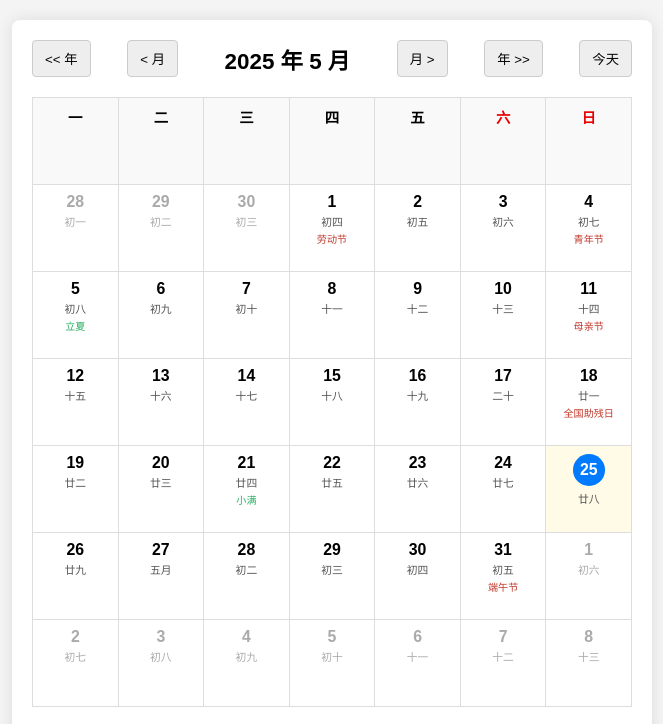
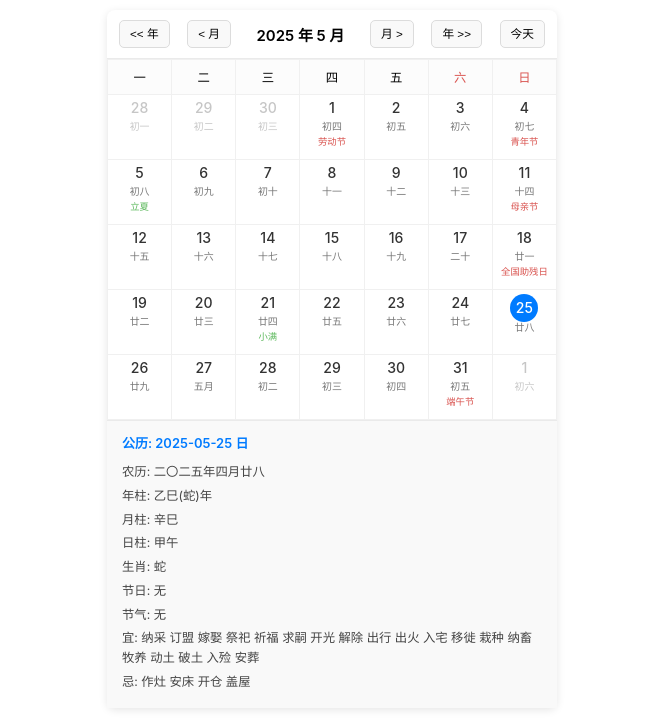
Before and after one commit to jason-effi-lab/my-notion-widget, a plain HTML site: page docs/lunar-calendar/index.html in a window 1280 px wide. Shown: the top 724 px of the page, without its empty margins (308-971 px from the left). Drawn offline with Linux system fonts and the light colour scheme.

Commit message:
fix lunar widget style

```diff
--- a/docs/lunar-calendar/script.js
+++ b/docs/lunar-calendar/script.js
@@ -28,30 +28,30 @@ document.addEventListener('DOMContentLoaded', () => {
         currentMonthYearElement.textContent = `${year} 年 ${month} 月`;
         calendarBodyElement.innerHTML = ''; // 清空旧的日历格子
 
-        // 获取当月第一天和最后一天
-        const firstDayOfMonth = Solar.fromYmd(year, month, 1);
-        const lunarFirstDay = firstDayOfMonth.getLunar();
-
-        // lunar-javascript 的 Calendar.getDaysInMonth() 获取的是农历月的天数，我们需要公历月的数据。
-        // 我们需要自己计算公历月的日历网格，然后用 Solar.fromYmd(y,m,d).getLunar() 来获取每天的农历信息。
         const date = new Date(year, month - 1, 1);
-        const daysInMonth = new Date(year, month, 0).getDate(); // 获取当月天数
+        const daysInMonth = new Date(year, month, 0).getDate();
         const firstDayOfWeek = (date.getDay() === 0) ? 6 : date.getDay() - 1; // 0 (周日) 到 6 (周六) -> 0 (周一) 到 6 (周日)
 
+        // **关键改动：动态计算行数**
+        const numRows = Math.ceil((firstDayOfWeek + daysInMonth) / 7);
+
         let dayCounter = 1;
-        for (let i = 0; i < 6; i++) { // 最多6行
+        // **关键改动：使用 numRows**
+        for (let i = 0; i < numRows; i++) {
             const row = document.createElement('tr');
-            let rowHasDates = false; // 标记这行是否有实际日期，避免最后全是空行
 
-            for (let j = 0; j < 7; j++) { // 7天一周
+            for (let j = 0; j < 7; j++) {
                 const cell = document.createElement('td');
                 cell.classList.add('date-cell');
 
                 if (i === 0 && j < firstDayOfWeek) {
-                    // 填充上个月的日期 (可选，简化版可以不填充)
-                    const prevMonthDays = new Date(year, month - 1, 0).getDate();
-                    const prevDay = prevMonthDays - firstDayOfWeek + j + 1;
-                    const solarPrev = Solar.fromYmd(month === 1 ? year - 1 : year, month === 1 ? 12 : month - 1, prevDay);
+                    // 填充上个月的日期
+                    const prevMonthLastDay = new Date(year, month - 1, 0);
+                    const prevMonthYear = prevMonthLastDay.getFullYear();
+                    const prevActualMonth = prevMonthLastDay.getMonth() + 1;
+                    const prevDayNum = prevMonthLastDay.getDate() - firstDayOfWeek + j + 1;
+
+                    const solarPrev = Solar.fromYmd(prevMonthYear, prevActualMonth, prevDayNum);
                     const lunarPrev = solarPrev.getLunar();
 
                     cell.innerHTML = `
@@ -65,17 +65,16 @@ document.addEventListener('DOMContentLoaded', () => {
                     const lunarDayObj = solarDay.getLunar();
 
                     let lunarDisplay = lunarDayObj.getDayInChinese();
-                    if (lunarDayObj.getDay() === 1) { // 如果是农历初一，显示月份
+                    if (lunarDayObj.getDay() === 1) {
                         lunarDisplay = lunarDayObj.getMonthInChinese() + '月';
                     }
 
-                    // 节日和节气
                     let festivals = '';
-                    const solarFestivals = solarDay.getFestivals(); // 公历节日
+                    const solarFestivals = solarDay.getFestivals();
                     solarFestivals.forEach(f => festivals += `<span class="festival">${f}</span>`);
-                    const lunarFestivals = lunarDayObj.getFestivals(); // 农历节日
+                    const lunarFestivals = lunarDayObj.getFestivals();
                     lunarFestivals.forEach(f => festivals += `<span class="festival">${f}</span>`);
-                    const otherFestivals = lunarDayObj.getOtherFestivals(); // 其他特定日期名称
+                    const otherFestivals = lunarDayObj.getOtherFestivals();
                     otherFestivals.forEach(f => festivals += `<span class="festival">${f}</span>`);
 
 
@@ -84,7 +83,6 @@ document.addEventListener('DOMContentLoaded', () => {
                         jieqiDisplay = `<span class="jieqi">${lunarDayObj.getJieQi()}</span>`;
                     }
 
-
                     cell.innerHTML = `
                         <span class="solar-day">${dayCounter}</span>
                         <span class="lunar-day">${lunarDisplay}</span>
@@ -92,15 +90,9 @@ document.addEventListener('DOMContentLoaded', () => {
                         ${jieqiDisplay}
                     `;
 
-                    // 高亮今天
                     const today = new Date();
                     if (year === today.getFullYear() && month === (today.getMonth() + 1) && dayCounter === today.getDate()) {
                         cell.classList.add('today');
-                    }
-
-                    // 周末高亮 (可选，CSS也可以通过th来判断)
-                    if (j === 5 || j === 6) { // 周六或周日
-                        // cell.classList.add('weekend'); // 可以通过th样式来让整列变红
                     }
 
                     cell.dataset.year = year;
@@ -109,11 +101,14 @@ document.addEventListener('DOMContentLoaded', () => {
                     cell.addEventListener('click', showDateInfo);
 
                     dayCounter++;
-                    rowHasDates = true;
                 } else {
-                    // 填充下个月的日期 (可选)
+                    // 填充下个月的日期
                     const nextMonthDay = dayCounter - daysInMonth;
-                    const solarNext = Solar.fromYmd(month === 12 ? year + 1 : year, month === 12 ? 1 : month + 1, nextMonthDay);
+                    const nextMonthFirstDay = new Date(year, month, 1); // 下个月的第一天
+                    const nextActualMonth = nextMonthFirstDay.getMonth() +1;
+                    const nextMonthYear = nextMonthFirstDay.getFullYear();
+
+                    const solarNext = Solar.fromYmd(nextMonthYear, nextActualMonth, nextMonthDay);
                     const lunarNext = solarNext.getLunar();
                     cell.innerHTML = `
                         <span class="solar-day">${solarNext.getDay()}</span>
@@ -125,13 +120,11 @@ document.addEventListener('DOMContentLoaded', () => {
                 row.appendChild(cell);
             }
             calendarBodyElement.appendChild(row);
-            if (!rowHasDates && dayCounter > daysInMonth) break; // 如果一行没有任何本月日期，并且本月日期已排完，则停止
         }
     }
 
     function showDateInfo(event) {
         let targetCell = event.target;
-        // 确保我们获取到的是 td 元素
         while (targetCell && targetCell.tagName !== 'TD') {
             targetCell = targetCell.parentElement;
         }
@@ -163,16 +156,13 @@ document.addEventListener('DOMContentLoaded', () => {
         infoFestivals.textContent = `节日: ${festivalsText.trim() || '无'}`;
         infoJieqi.textContent = `节气: ${lunar.getJieQi() || '无'}`;
 
-        const dayLunar = Lunar.fromDate(new Date(year, month - 1, day)); // lunar-javascript 需要用这个获取宜忌
+        const dayLunar = Lunar.fromDate(new Date(year, month - 1, day));
         infoYi.textContent = `宜: ${dayLunar.getDayYi().join(' ')}`;
         infoJi.textContent = `忌: ${dayLunar.getDayJi().join(' ')}`;
-
 
         dateInfoPanel.style.display = 'block';
     }
 
-
-    // 事件监听
     prevMonthButton.addEventListener('click', () => {
         currentMonth--;
         if (currentMonth < 1) {
@@ -210,22 +200,18 @@ document.addEventListener('DOMContentLoaded', () => {
         currentYear = today.getFullYear();
         currentMonth = today.getMonth() + 1;
         renderCalendar(currentYear, currentMonth);
-        // 模拟点击今天的日期来显示信息
         const todayCell = document.querySelector(`.date-cell[data-year="${currentYear}"][data-month="${currentMonth}"][data-day="${today.getDate()}"]`);
         if (todayCell) {
-            todayCell.click();
+           todayCell.click();
         } else {
             dateInfoPanel.style.display = 'none';
         }
     });
 
-    // 初始渲染
     renderCalendar(currentYear, currentMonth);
-    // 初始加载时如果想显示今天的信息，可以模拟一次点击
     const todayForInfo = new Date();
     const todayCellInitial = document.querySelector(`.date-cell[data-year="${todayForInfo.getFullYear()}"][data-month="${todayForInfo.getMonth() + 1}"][data-day="${todayForInfo.getDate()}"]`);
     if (todayCellInitial) {
-        todayCellInitial.click();
+       todayCellInitial.click();
     }
-
 });
--- a/docs/lunar-calendar/style.css
+++ b/docs/lunar-calendar/style.css
@@ -1,165 +1,176 @@
 body {
-    font-family: sans-serif;
-    display: flex;
-    justify-content: center;
-    align-items: flex-start;
-    /* 修改这里，让日历顶部对齐 */
-    min-height: 100vh;
-    margin: 20px;
-    background-color: #f4f4f4;
+    font-family: -apple-system, BlinkMacSystemFont, "Segoe UI", Roboto, "Helvetica Neue", Arial, sans-serif;
+    margin: 0;
+    padding: 10px; /* 组件外边距，给一点呼吸空间 */
+    background-color: #fff;
+    font-size: 13px; /* 调整基础字号，如果14px还是大，可以再减小 */
+    box-sizing: border-box;
+    /* overflow: hidden; */ /* 暂时去掉，先看内容自然高度 */
 }
 
 .calendar-container {
     background: #fff;
-    padding: 20px;
     border-radius: 8px;
-    box-shadow: 0 0 15px rgba(0, 0, 0, 0.1);
-    min-width: 400px;
-    /* 根据内容调整 */
-    max-width: 600px;
+    box-shadow: 0 2px 8px rgba(0,0,0,0.1);
+    width: 100%;
+    max-width: 450px; /* 设定一个最大宽度，避免在宽屏 Notion 块中过宽，根据需要调整 */
+    margin: 0 auto;   /* 如果 calendar-container 比 body 窄，则使其居中 */
+    box-sizing: border-box;
 }
 
 .calendar-header {
     display: flex;
     justify-content: space-between;
     align-items: center;
-    margin-bottom: 20px;
+    padding: 10px 12px; /* 增加头部内边距 */
+    border-bottom: 1px solid #eaeaea;
 }
 
 .calendar-header h2 {
-    margin: 0 10px;
-    font-size: 1.4em;
-    min-width: 120px;
-    /* 给月份年份显示区一个最小宽度 */
-    text-align: center;
+    margin: 0 8px;
+    font-size: 1.15em; /* 头部月份年份字号略大 */
+    font-weight: 600;
+    white-space: nowrap;
 }
 
 .calendar-header button {
-    padding: 8px 12px;
+    padding: 5px 10px; /* 按钮内边距 */
+    font-size: 0.9em;
     cursor: pointer;
-    border: 1px solid #ccc;
-    background-color: #eee;
-    border-radius: 4px;
+    border: 1px solid #dcdcdc;
+    background-color: #f9f9f9;
+    border-radius: 5px;
+    line-height: 1.4;
 }
-
 .calendar-header button:hover {
-    background-color: #ddd;
+    background-color: #f0f0f0;
 }
 
 .calendar-table {
     width: 100%;
     border-collapse: collapse;
-    table-layout: fixed;
-    /* 让列宽均匀 */
+    table-layout: fixed; /* 关键：保持列宽平均 */
 }
 
-.calendar-table th,
-.calendar-table td {
-    border: 1px solid #ddd;
-    padding: 8px;
-    /* 减小一点内边距 */
+.calendar-table th, .calendar-table td {
+    border: 1px solid #f0f0f0;
     text-align: center;
-    vertical-align: top;
-    height: 70px;
-    /* 给单元格一个固定高度 */
-    font-size: 0.9em;
+    vertical-align: top; /* 内容从上往下排 */
+    box-sizing: border-box;
+    /* **关键：为单元格设置一个固定的高度** */
+    height: 65px; /* 尝试这个高度，可以根据实际效果调整 */
+    padding: 4px 3px; /* 单元格内边距 */
+    font-size: 0.9em; /* 单元格基础字号 */
 }
 
 .calendar-table th {
-    background-color: #f9f9f9;
+    background-color: #fcfcfc;
+    font-weight: 500;
+    padding-top: 8px; /* 表头顶部 padding 大一点 */
+    padding-bottom: 8px;
+    font-size: 0.95em; /* 表头字号略大 */
+    height: auto; /* 表头高度由内容和padding决定 */
 }
 
 .date-cell {
     cursor: pointer;
 }
-
 .date-cell:hover {
-    background-color: #e9f5ff;
+    background-color: #f5faff;
 }
 
 .solar-day {
-    font-size: 1.1em;
-    font-weight: bold;
+    font-size: 1.2em;  /* 公历日字号 */
+    font-weight: 500;
     display: block;
+    line-height: 1.3;
+    margin-bottom: 3px; /* 日与农历的间距 */
+    color: #333;
 }
 
 .lunar-day {
-    font-size: 0.75em;
-    color: #555;
+    font-size: 0.85em; /* 农历字号 */
+    color: #777;
     display: block;
-    margin-top: 2px;
+    white-space: nowrap;
     overflow: hidden;
-    /* 防止节日文字过长 */
     text-overflow: ellipsis;
-    /* 显示省略号 */
-    white-space: nowrap;
-    /* 不换行 */
+    max-width: 100%;
+    line-height: 1.2;
+    margin-bottom: 2px; /* 农历与节日的间距 */
 }
 
 .other-month-day .solar-day,
-.other-month-day .lunar-day {
-    color: #aaa;
+.other-month-day .lunar-day,
+.other-month-day .festival,
+.other-month-day .jieqi {
+    color: #c0c0c0 !important;
+    opacity: 0.9;
 }
 
 .today .solar-day {
-    color: #fff;
     background-color: #007bff;
+    color: #fff !important; /* 确保覆盖 .other-month-day 如果今天是其他月份的日期 */
     border-radius: 50%;
-    width: 2em;
-    /* 调整以适应字体 */
+    width: 2em; /* 圆圈大小，相对于 .solar-day 的 font-size */
     height: 2em;
-    /* 调整以适应字体 */
     line-height: 2em;
-    /* 调整以适应字体 */
-    margin: 0 auto 2px;
-    /* 居中 */
     display: inline-block;
-    /* 使其成为圆形背景 */
+    margin: 0 auto; /* 圆圈本身居中 */
 }
-
-.today {
-    background-color: #fffbe6;
-    /* 稍微高亮今天的单元格 */
-}
+/* 如果 .today 本身也想有背景，可以取消注释，但通常圆形高亮数字就够了 */
+/* .today { background-color: #fffacd; } */
 
 
-.weekend {
-    /* 周六周日表头和日期 */
-    color: #e60000;
+.weekend { /* 表头周末文字颜色 */
+    color: #d9534f; /* 一个柔和的红色 */
 }
+/* 如果希望周末日期的数字也变色，需要JS给td添加'weekend-day'类 */
+/* .weekend-day .solar-day { color: #d9534f; } */
 
+
+.festival, .jieqi {
+    font-size: 0.8em; /* 节日节气字号 */
+    display: block;
+    white-space: nowrap;
+    overflow: hidden;
+    text-overflow: ellipsis;
+    max-width: 95%;
+    margin: 1px auto 0;
+    line-height: 1.2;
+    padding: 1px 3px; /* 给节日节气一点内边距 */
+    border-radius: 3px;
+}
 .festival {
-    font-size: 0.7em;
-    color: #c0392b;
-    /* 节日红色 */
-    display: block;
-    margin-top: 2px;
+    color: #d9534f;
+    /* background-color: #fdf1f1; */ /* 淡节日背景 */
 }
-
 .jieqi {
-    font-size: 0.7em;
-    color: #27ae60;
-    /* 节气绿色 */
-    display: block;
-    margin-top: 2px;
+    color: #5cb85c; /* 一个柔和的绿色 */
+    /* background-color: #f1fdf1; */ /* 淡节气背景 */
 }
 
 /* 信息面板 */
 .date-info-panel {
-    margin-top: 20px;
-    padding: 15px;
-    border: 1px solid #eee;
-    border-radius: 4px;
+    padding: 12px 15px; /* 信息面板内边距 */
+    border-top: 1px solid #eaeaea;
     background-color: #f9f9f9;
+    font-size: 0.95em; /* 信息面板字号 */
+    line-height: 1.6; /* 信息面板行高，更易读 */
+}
+.date-info-panel h3 {
+    margin-top: 0;
+    margin-bottom: 8px;
+    color: #007bff;
+    font-size: 1.05em; /* 信息面板标题字号 */
+    font-weight: 600;
+}
+.date-info-panel p {
+    margin: 4px 0;
+    color: #444;
 }
 
-.date-info-panel h3 {
-    margin-top: 0;
-    color: #007bff;
+html, body {
+    height: auto; /* 让它们的高度由内容决定 */
+    overflow: visible; /* 先设置为 visible，看看实际效果，如果需要，再改为 auto 或 hidden */
 }
-
-.date-info-panel p {
-    font-size: 0.9em;
-    margin: 5px 0;
-    color: #333;
-}
```
